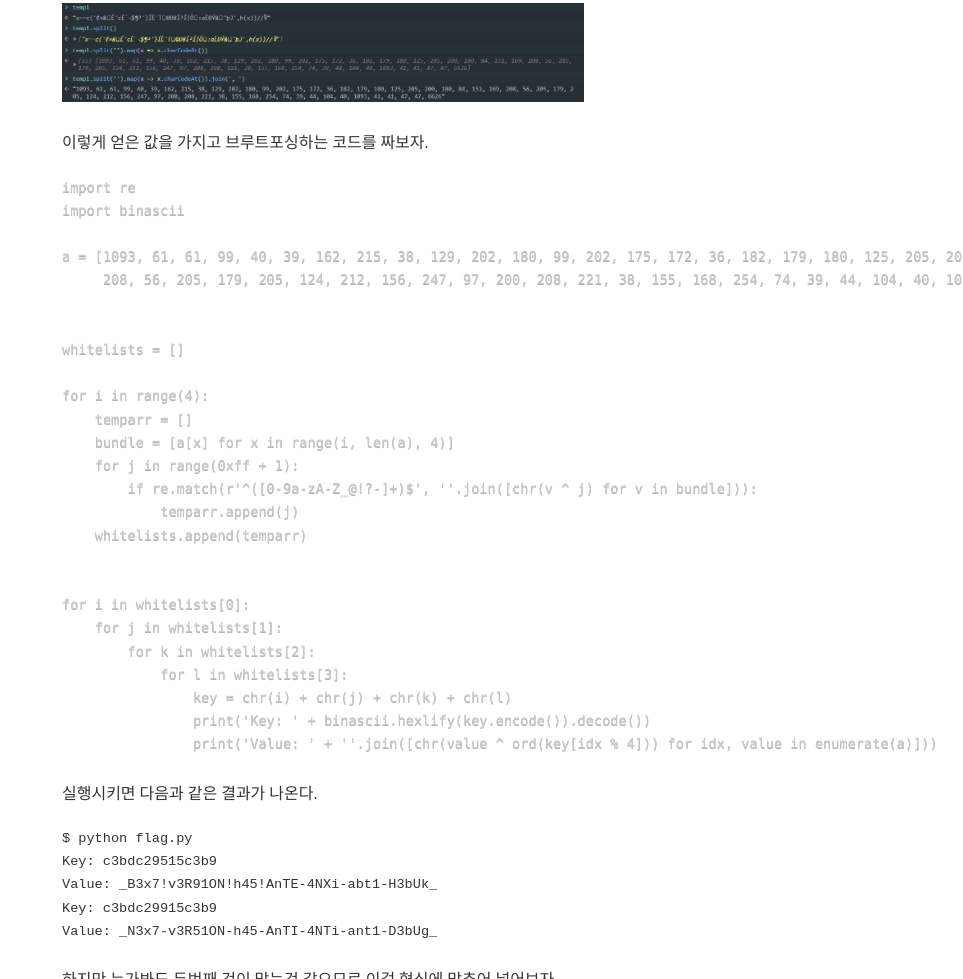
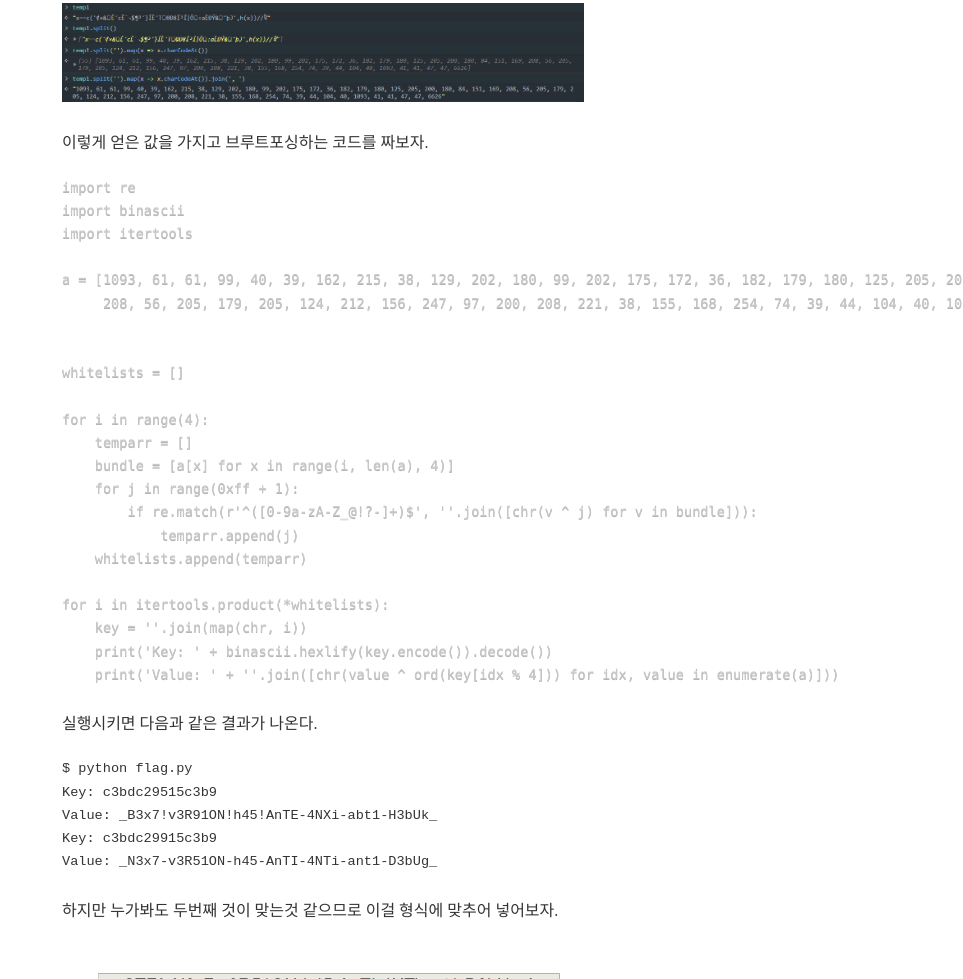
Before and after one commit to devonnuri/gatsby-blog, a Gatsby site: page /2-js_safe_2.0/ in a window 1280 px wide. Shown: the part 5831-6810 px from the top of the page, without its empty margins (317-1280 px from the left). Built offline with nearby package versions, Linux system fonts and the light colour scheme; Gatsby itself is replaced by a stand-in of ours; some packages are replaced by stand-ins of ours; code samples lack their colours; what typography-theme-irving would draw is missing.

Commit message:
Use itertools in JS Safe 2.0 payload

````diff
--- a/content/blog/2-js_safe_2.0/index.md
+++ b/content/blog/2-js_safe_2.0/index.md
@@ -161,6 +161,7 @@ c함수는 a, b, c를 인자로 받아서 XOR 연산을 하는것 같다.
 ```python
 import re
 import binascii
+import itertools
 
 a = [1093, 61, 61, 99, 40, 39, 162, 215, 38, 129, 202, 180, 99, 202, 175, 172, 36, 182, 179, 180, 125, 205, 200, 180, 84, 151, 169,
      208, 56, 205, 179, 205, 124, 212, 156, 247, 97, 200, 208, 221, 38, 155, 168, 254, 74, 39, 44, 104, 40, 1093, 41, 41, 47, 47, 6626][6:-10]
@@ -176,14 +177,10 @@ for i in range(4):
             temparr.append(j)
     whitelists.append(temparr)
 
-
-for i in whitelists[0]:
-    for j in whitelists[1]:
-        for k in whitelists[2]:
-            for l in whitelists[3]:
-                key = chr(i) + chr(j) + chr(k) + chr(l)
-                print('Key: ' + binascii.hexlify(key.encode()).decode())
-                print('Value: ' + ''.join([chr(value ^ ord(key[idx % 4])) for idx, value in enumerate(a)]))
+for i in itertools.product(*whitelists):
+    key = ''.join(map(chr, i))
+    print('Key: ' + binascii.hexlify(key.encode()).decode())
+    print('Value: ' + ''.join([chr(value ^ ord(key[idx % 4])) for idx, value in enumerate(a)]))
 ```
 
 실행시키면 다음과 같은 결과가 나온다.
````
